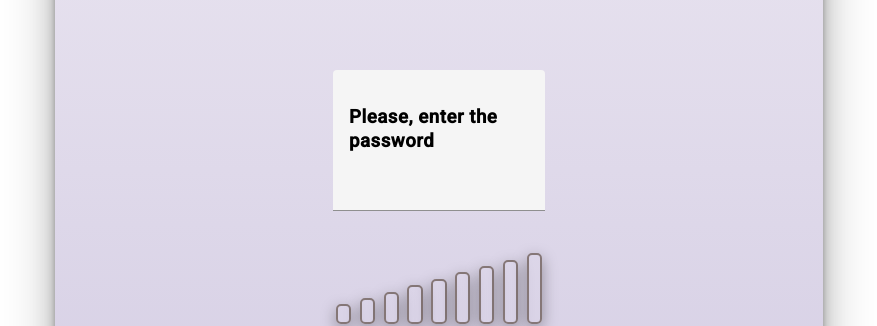
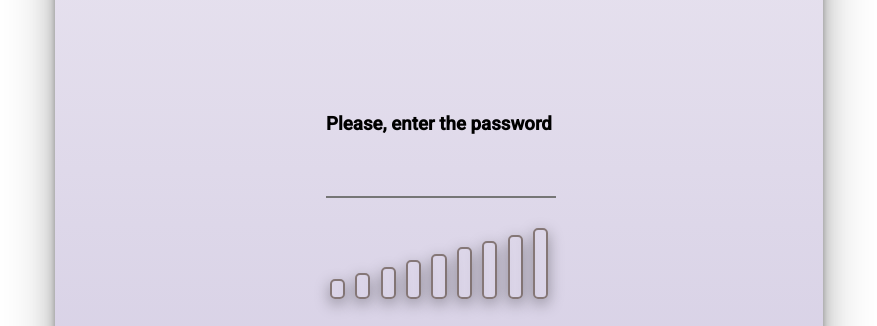
Before and after one commit to yuliaMasliak/USENSE-task, an Angular app in the folder password-tester/: page / in a window 1280 px wide. Both pictures are taken after a click on the button "Check Password Strength!". Shown: the part 203-529 px from the top of the page, without its empty margins (201-1078 px from the left). Built offline with nearby package versions, Linux system fonts and the light colour scheme.

Commit message:
feat: add stylees to input

```diff
--- a/password-tester/src/app/app-routing.module.ts
+++ b/password-tester/src/app/app-routing.module.ts
@@ -10,7 +10,7 @@ const routes: Routes = [
 
   {
     path: '**',
-    redirectTo: '/main/not-found',
+    redirectTo: '',
     pathMatch: 'full'
   }
 ];
--- a/password-tester/src/app/core/main/main.component.css
+++ b/password-tester/src/app/core/main/main.component.css
@@ -1,9 +1,25 @@
 :host {
   text-align: center;
 }
+.mat-form {
+  background-color: transparent;
+}
 
 input {
-  width: 250px;
+  width: 100%;
+  height: 40px;
+  border-top: none;
+  border-left: none;
+  border-right: none;
+  margin: 0px auto;
+  margin-bottom: 10px;
+  overflow-x: auto;
+  background-color: transparent;
+}
+input:focus {
+  outline: none;
+  border-bottom: 1px solid blueviolet;
+  background-color: rgba(240, 248, 255, 0.247);
 }
 .strength-level {
   text-align: center;
--- a/password-tester/src/app/core/main/main.component.html
+++ b/password-tester/src/app/core/main/main.component.html
@@ -1,12 +1,14 @@
-<mat-form-field [formGroup]="passwordChecker">
-  <h3>Please, enter the password</h3>
+<h3>Please, enter the password</h3>
+<field
+  [formGroup]="passwordChecker"
+  class="mat-form"
+>
   <input
-    matInput
     (ngModelChange)="sendDataToValidator()"
     type="password"
     formControlName="password"
   />
-</mat-form-field>
+</field>
 <div class="warning">
   {{ this.result }}
 </div>
--- a/password-tester/src/app/services/validation.service.ts
+++ b/password-tester/src/app/services/validation.service.ts
@@ -19,7 +19,7 @@ export class ValidationService {
   updateEnteredData(data: string) {
     this.clearValidation();
 
-    //contains min 8 chars
+    //contains less than 8 chars
     if (data.length < 8) {
       this.minimumValid = false;
     }
@@ -29,7 +29,6 @@ export class ValidationService {
       /^\d*$/.test(data) ||
       /^\W*$/.test(data)
     ) {
-      console.log(data + 'weak');
       this.minimumValid = true;
       this.weak = true;
       this.medium = false;
@@ -48,7 +47,6 @@ export class ValidationService {
     }
     //contains letters, digits and special characters
     else if (/^[A-Za-z0-9`!@#$%^&*()_+\-=\[\]{};':"\\|,.<>\/?~]*$/.test(data)) {
-      console.log(data + 'strong');
       this.minimumValid = true;
       this.strong = true;
       this.weak = true;
```
